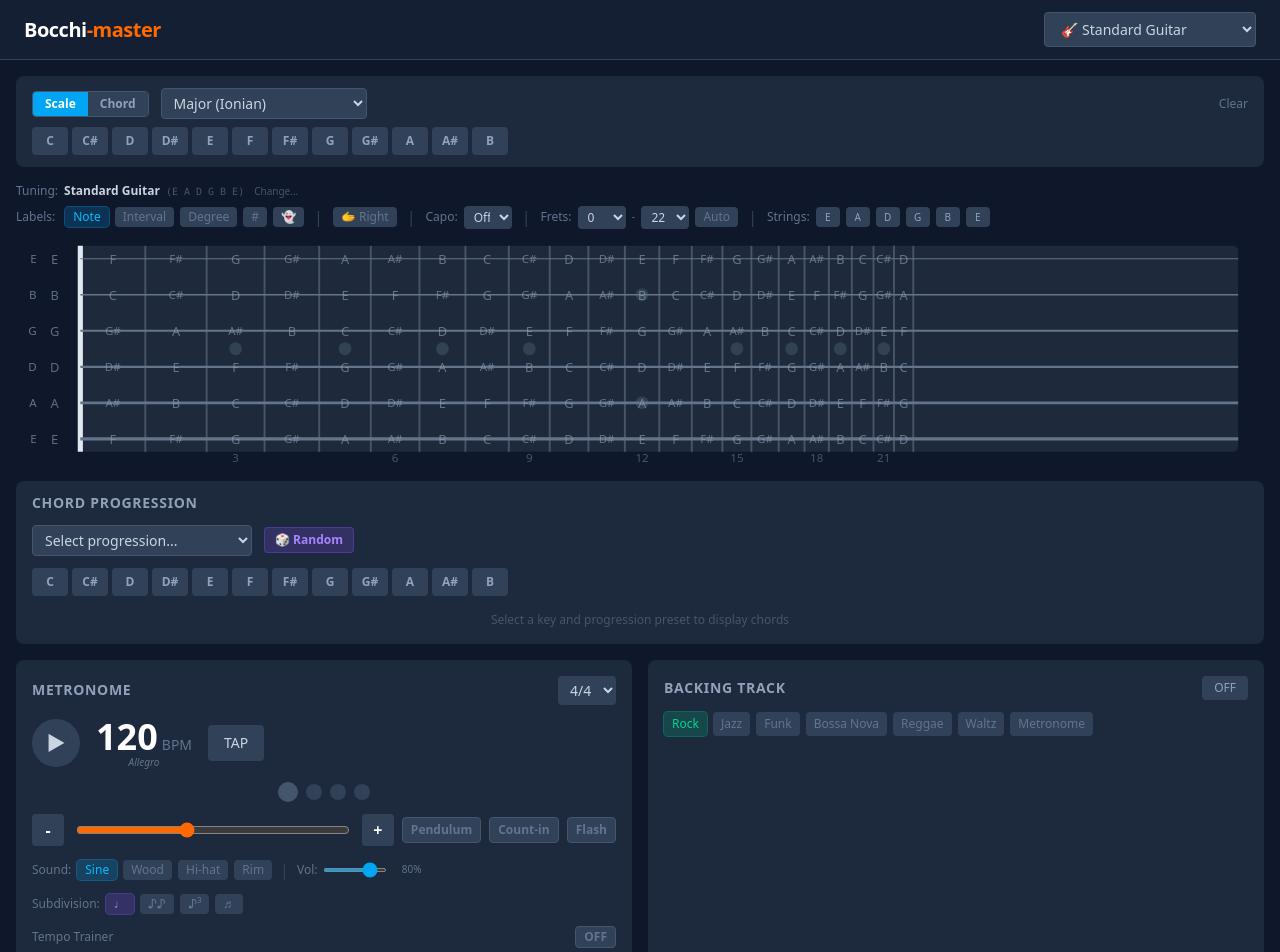
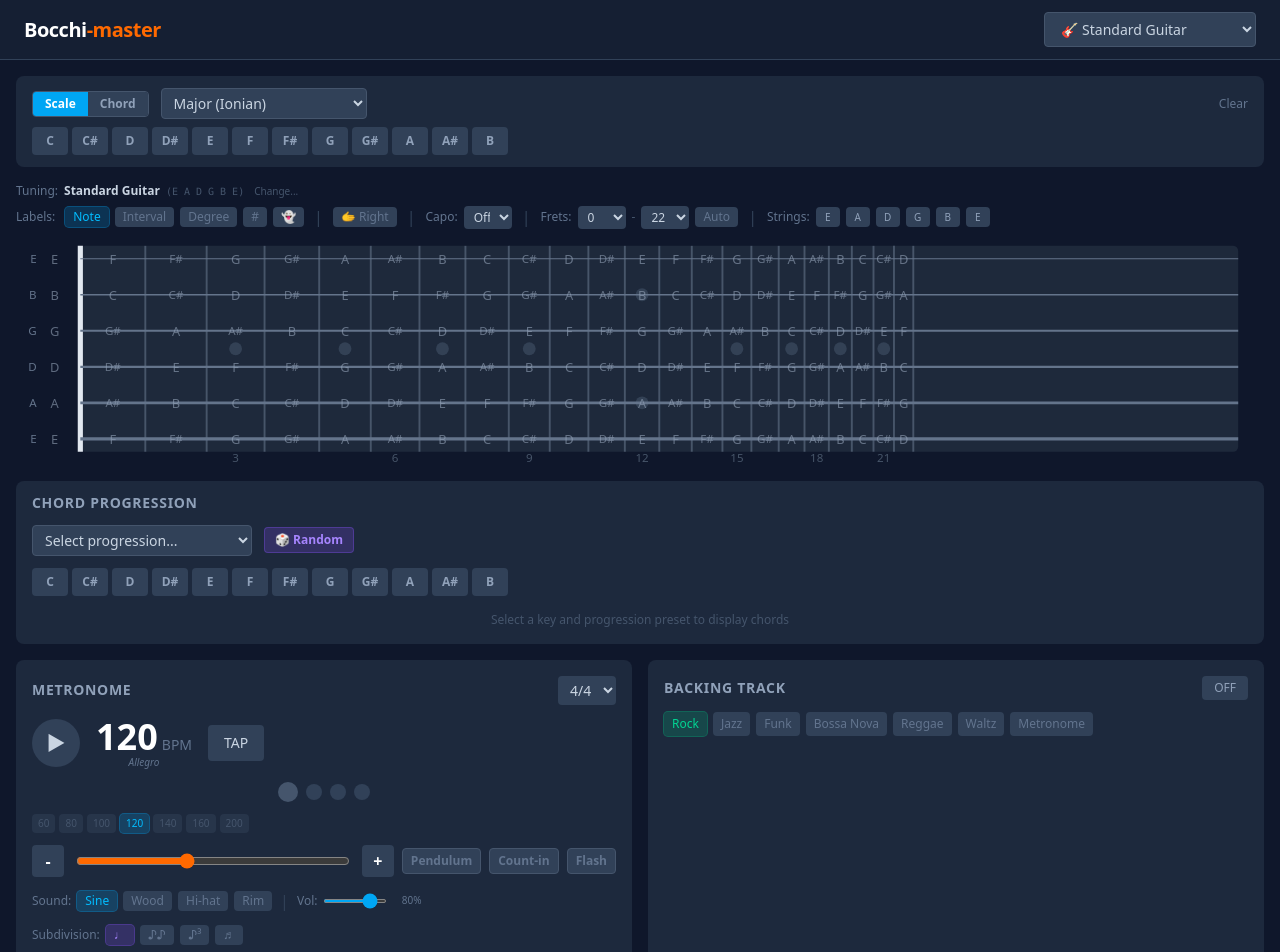
Before and after one commit to songyb12/ufs, a React (Vite) app in the folder frontend/bocchi-master/: page / in a window 1280 px wide. Shown: the top 952 px of the page. Built offline with nearby package versions, Linux system fonts and the light colour scheme.

Commit message:
feat(bocchi): add quick tempo presets and tap count feedback
- Quick tempo buttons (60-200 BPM) below beat dots
- TAP button shows tap count and turns green when active

Co-Authored-By: Claude Opus 4.6 <noreply@anthropic.com>

```diff
--- a/frontend/bocchi-master/src/components/metronome/MetronomePanel.tsx
+++ b/frontend/bocchi-master/src/components/metronome/MetronomePanel.tsx
@@ -1,6 +1,6 @@
 import { useRef, useEffect, useCallback, useState } from 'react'
 import { BpmSlider } from './BpmSlider'
-import { TapTempo } from './TapTempo'
+import { TapTempo, QuickTempos } from './TapTempo'
 import { MetronomePendulum } from './MetronomePendulum'
 import { TempoTrainer } from './TempoTrainer'
 import type { ClickSound, Subdivision, AccentLevel } from '../../utils/audioScheduler'
@@ -245,6 +245,9 @@ export function MetronomePanel({
         <MetronomePendulum bpm={bpm} isPlaying={isPlaying} currentBeat={currentBeat} />
       )}
 
+      {/* Quick tempo presets */}
+      <QuickTempos currentBpm={bpm} onSelect={setBpm} />
+
       {/* BPM slider + options row */}
       <div className="flex items-center gap-2">
         <div className="flex-1">
--- a/frontend/bocchi-master/src/components/metronome/TapTempo.tsx
+++ b/frontend/bocchi-master/src/components/metronome/TapTempo.tsx
@@ -1,4 +1,4 @@
-import { useRef, useCallback } from 'react'
+import { useRef, useCallback, useState } from 'react'
 
 interface TapTempoProps {
   onTempoDetected: (bpm: number) => void
@@ -9,6 +9,7 @@ const TAP_HISTORY_SIZE = 4
 
 export function TapTempo({ onTempoDetected }: TapTempoProps) {
   const tapsRef = useRef<number[]>([])
+  const [tapCount, setTapCount] = useState(0)
 
   const handleTap = useCallback(() => {
     const now = performance.now()
@@ -26,6 +27,8 @@ export function TapTempo({ onTempoDetected }: TapTempoProps) {
       taps.shift()
     }
 
+    setTapCount(taps.length)
+
     // Need at least 2 taps to calculate BPM
     if (taps.length >= 2) {
       const intervals: number[] = []
@@ -41,9 +44,36 @@ export function TapTempo({ onTempoDetected }: TapTempoProps) {
   return (
     <button
       onClick={handleTap}
-      className="px-4 py-2 rounded bg-slate-700 hover:bg-slate-600 text-sm text-slate-300 font-medium transition-colors"
+      className={`px-4 py-2 rounded text-sm font-medium transition-colors ${
+        tapCount >= 2
+          ? 'bg-emerald-500/20 text-emerald-400 hover:bg-emerald-500/30'
+          : 'bg-slate-700 hover:bg-slate-600 text-slate-300'
+      }`}
     >
-      TAP
+      TAP{tapCount >= 2 ? ` (${tapCount})` : ''}
     </button>
   )
 }
+
+/** Quick-access buttons for common practice tempos */
+const QUICK_TEMPOS = [60, 80, 100, 120, 140, 160, 200]
+
+export function QuickTempos({ currentBpm, onSelect }: { currentBpm: number; onSelect: (bpm: number) => void }) {
+  return (
+    <div className="flex items-center gap-1">
+      {QUICK_TEMPOS.map((t) => (
+        <button
+          key={t}
+          onClick={() => onSelect(t)}
+          className={`px-1.5 py-0.5 rounded text-[10px] font-medium tabular-nums transition-colors ${
+            currentBpm === t
+              ? 'bg-sky-500/20 text-sky-400 ring-1 ring-sky-500/40'
+              : 'bg-slate-700/50 text-slate-600 hover:text-slate-400'
+          }`}
+        >
+          {t}
+        </button>
+      ))}
+    </div>
+  )
+}
```
